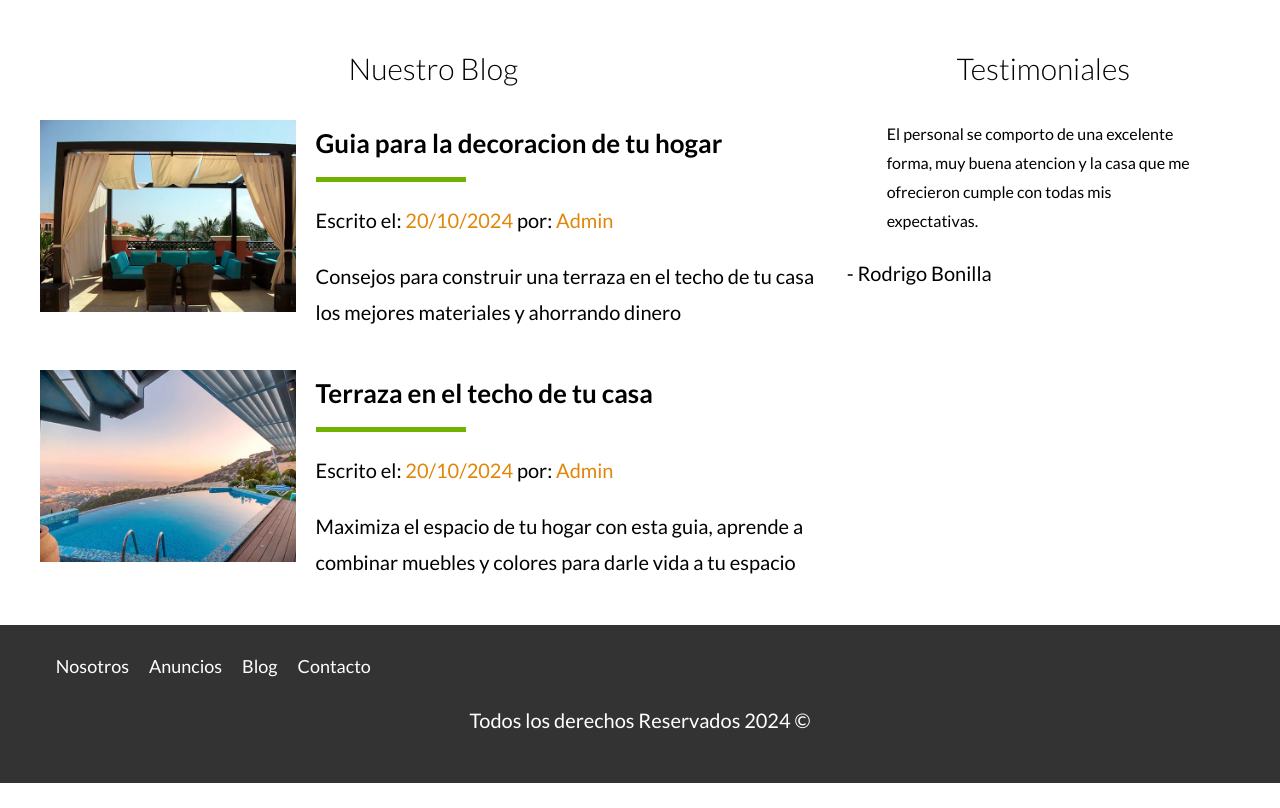
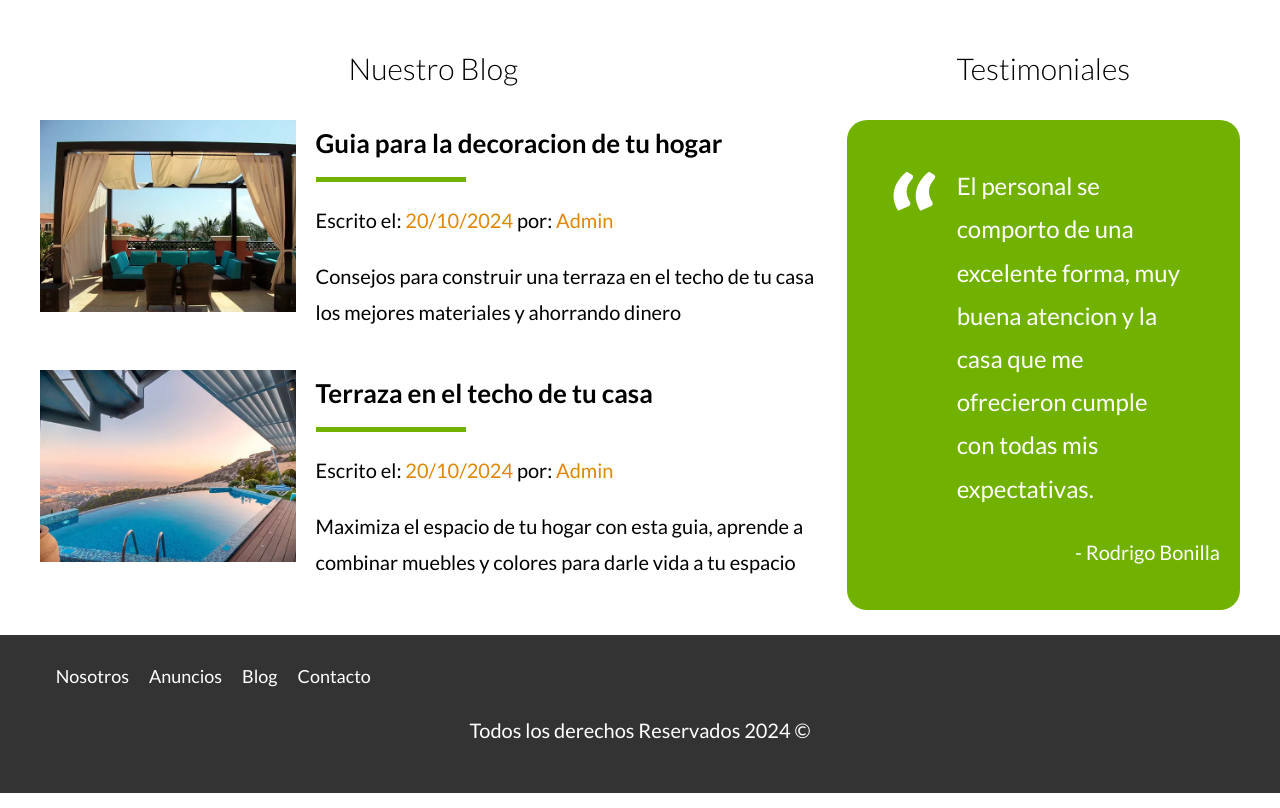
Before and after one commit to r0odr1/bienes-raices, a website: page index.html in a window 1280 px wide. Shown: the part 2600-3408 px from the top of the page. Drawn offline with Linux system fonts and the light colour scheme.

Commit message:
SASS a los testimonios

```diff
--- a/src/scss/app.scss
+++ b/src/scss/app.scss
@@ -13,3 +13,4 @@
 @import 'layout/anuncios';
 @import 'layout/contactar';
 @import 'layout/inferior';
+@import 'layout/testimoniales';
--- a/src/scss/layout/_footer.scss
+++ b/src/scss/layout/_footer.scss
@@ -1,6 +1,7 @@
 .footer {
   padding: calc($separacion / 2);
   background-color: $grisOscuro;
+  margin-bottom: 0;
 
   .contenido-footer {
     padding-top: calc($separacion / 2);
--- /dev/null
+++ b/src/scss/layout/_testimoniales.scss
@@ -0,0 +1,28 @@
+.testimonial {
+  background-color: $verde;
+  font-size: 2.4rem;
+  padding: 2rem;
+  color: $blanco;
+  border-radius: 2rem;
+
+  blockquote {
+    padding-left: 5rem;
+    position: relative;
+
+    &::before {
+      content: '';
+      background-image: url(../img/comilla.svg);
+      background-repeat: no-repeat;
+      width: 6rem;
+      height: 8rem;
+      display: block;
+      position: absolute;
+      left: -2rem;
+    }
+  }
+
+  p {
+    text-align: right;
+    color: $blanco;
+  }
+}
```
Also changed, not shown: build/css/app.css, 1 other file.
